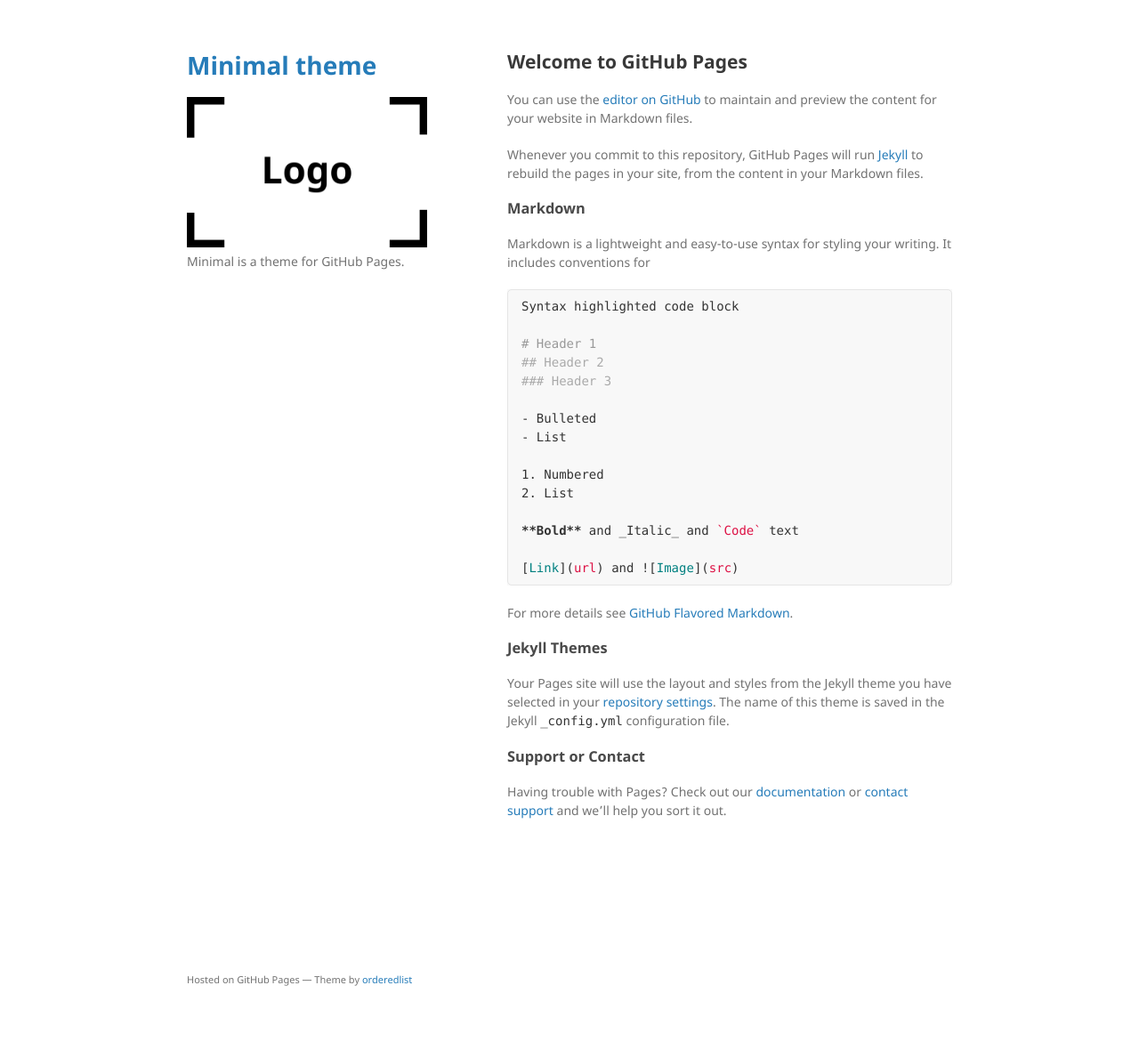
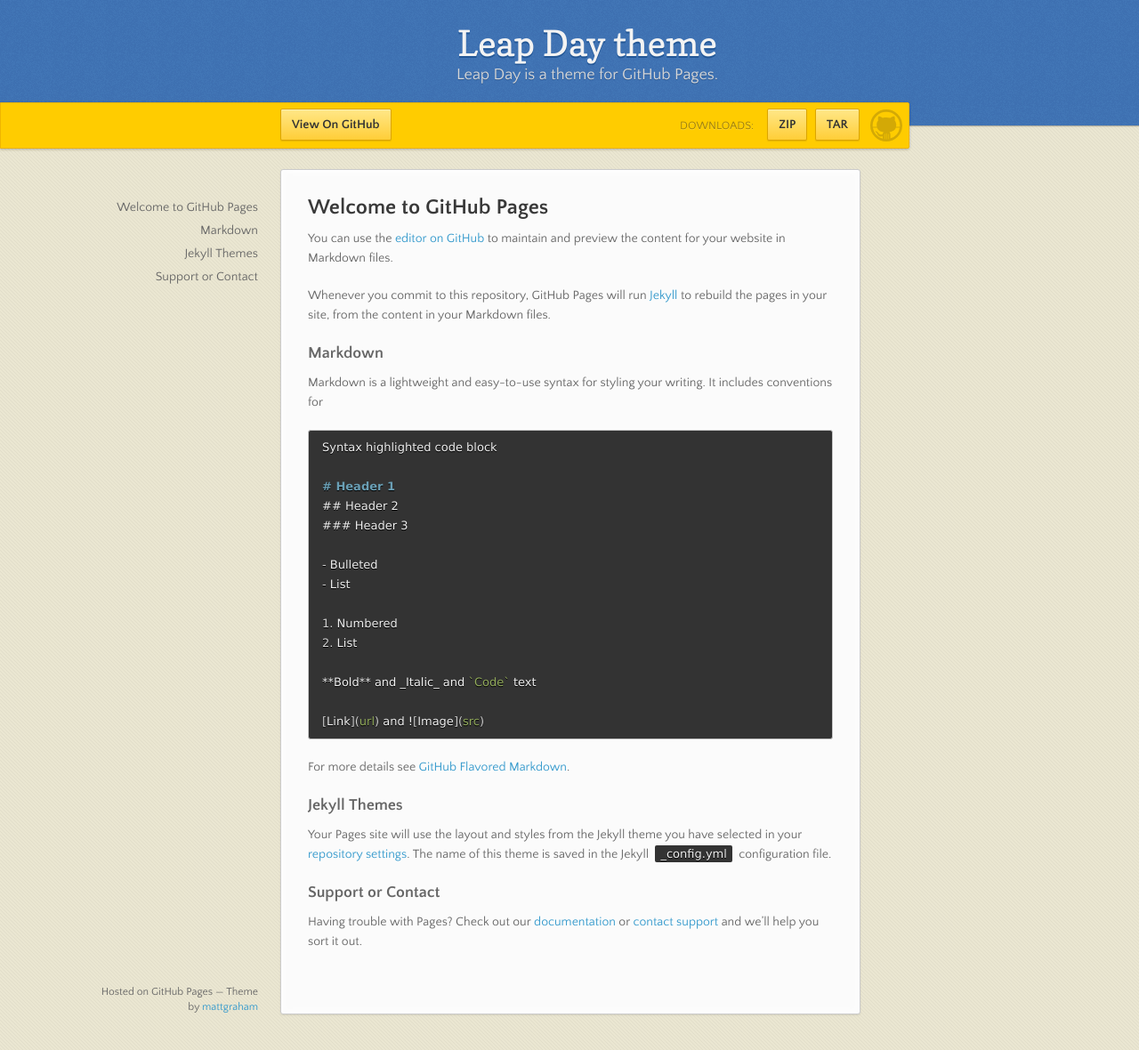
Before and after one commit to blazelisheng/blazelisheng.github.io, a Jekyll site: the page built from blazelisheng.github.io/index.md, in a window 1280 px wide and 1180 px high. Shown: the whole window at 89% size. Built offline with Jekyll 4.4.1, drawn with Linux system fonts in a browser that asks for light colours; our own code applies the rules of GitHub Pages for plain Markdown files.

Commit message:
Add files via upload

```diff
--- a/_config.yml
+++ b/_config.yml
@@ -1,6 +1,5 @@
-title: Minimal theme
-logo: /assets/img/logo.png
-description: Minimal is a theme for GitHub Pages.
-show_downloads: false
+title: Leap Day theme
+description: Leap Day is a theme for GitHub Pages.
+show_downloads: true
 google_analytics:
-theme: jekyll-theme-minimal
+theme: jekyll-theme-leap-day
--- a/_layouts/default.html
+++ b/_layouts/default.html
@@ -1,58 +1,63 @@
-<!DOCTYPE html>
+<!doctype html>
 <html lang="{{ site.lang | default: "en-US" }}">
   <head>
-    <meta charset="UTF-8">
+    <meta charset="utf-8">
     <meta http-equiv="X-UA-Compatible" content="IE=edge">
-    <meta name="viewport" content="width=device-width, initial-scale=1">
 
 {% seo %}
-    <link rel="stylesheet" href="{{ "/assets/css/style.css?v=" | append: site.github.build_revision | relative_url }}">
+    <link rel="stylesheet" href="{{ '/assets/css/style.css?v=' | append: site.github.build_revision | relative_url }}">
+    <script src="https://code.jquery.com/jquery-3.3.0.min.js" integrity="sha256-RTQy8VOmNlT6b2PIRur37p6JEBZUE7o8wPgMvu18MC4=" crossorigin="anonymous"></script>
+    <script src="{{ '/assets/js/main.js' | relative_url }}"></script>
     <!--[if lt IE 9]>
-    <script src="//cdnjs.cloudflare.com/ajax/libs/html5shiv/3.7.3/html5shiv.min.js"></script>
+      <script src="https://cdnjs.cloudflare.com/ajax/libs/html5shiv/3.7.3/html5shiv.min.js" integrity="sha256-3Jy/GbSLrg0o9y5Z5n1uw0qxZECH7C6OQpVBgNFYa0g=" crossorigin="anonymous"></script>
     <![endif]-->
+    <meta name="viewport" content="width=device-width, initial-scale=1, user-scalable=no">
+
   </head>
   <body>
+
+      <header>
+        <h1>{{ site.title | default: site.github.repository_name }}</h1>
+        <p>{{ site.description | default: site.github.project_tagline }}</p>
+      </header>
+
+      <div id="banner">
+        <span id="logo"></span>
+
+        <a href="{{ site.github.repository_url }}" class="button fork"><strong>View On GitHub</strong></a>
+        {% if site.show_downloads %}
+          <div class="downloads">
+            <span>Downloads:</span>
+            <ul>
+              <li><a href="{{ site.github.zip_url }}" class="button">ZIP</a></li>
+              <li><a href="{{ site.github.tar_url }}" class="button">TAR</a></li>
+            </ul>
+          </div>
+        {% endif %}
+      </div><!-- end banner -->
+
     <div class="wrapper">
-      <header>
-        <h1><a href="{{ "/" | absolute_url }}">{{ site.title | default: site.github.repository_name }}</a></h1>
-
-        {% if site.logo %}
-          <img src="{{site.logo | relative_url}}" alt="Logo" />
-        {% endif %}
-
-        <p>{{ site.description | default: site.github.project_tagline }}</p>
-
-
-
-
-
-        {% if site.show_downloads %}
-        <ul class="downloads">
-          <li><a href="{{ site.github.zip_url }}">Download <strong>ZIP File</strong></a></li>
-          <li><a href="{{ site.github.tar_url }}">Download <strong>TAR Ball</strong></a></li>
-          <li><a href="{{ site.github.repository_url }}">View On <strong>GitHub</strong></a></li>
-        </ul>
-        {% endif %}
-      </header>
+      <nav>
+        <ul></ul>
+      </nav>
       <section>
-
         {{ content }}
 
       </section>
       <footer>
         {% if site.github.is_project_page %}
-        <p>This project is maintained by <a href="{{ site.github.owner_url }}">{{ site.github.owner_name }}</a></p>
+          <p>Project maintained by <a href="{{ site.github.owner_url }}">{{ site.github.owner_name }}</a></p>
         {% endif %}
-        <p><small>Hosted on GitHub Pages &mdash; Theme by <a href="https://github.com/orderedlist">orderedlist</a></small></p>
+        <p><small>Hosted on GitHub Pages &mdash; Theme by <a href="https://twitter.com/michigangraham">mattgraham</a></small></p>
       </footer>
     </div>
-    <script src="{{ "/assets/js/scale.fix.js" | relative_url }}"></script>
+
     {% if site.google_analytics %}
       <script>
         (function(i,s,o,g,r,a,m){i['GoogleAnalyticsObject']=r;i[r]=i[r]||function(){
         (i[r].q=i[r].q||[]).push(arguments)},i[r].l=1*new Date();a=s.createElement(o),
         m=s.getElementsByTagName(o)[0];a.async=1;a.src=g;m.parentNode.insertBefore(a,m)
-      })(window,document,'script','https://www.google-analytics.com/analytics.js','ga');
+        })(window,document,'script','//www.google-analytics.com/analytics.js','ga');
         ga('create', '{{ site.google_analytics }}', 'auto');
         ga('send', 'pageview');
       </script>
--- a/_sass/fonts.scss
+++ b/_sass/fonts.scss
@@ -1,55 +1,55 @@
+
 @font-face {
-  font-family: 'Noto Sans';
-  font-weight: 400;
-  font-style: normal;
-  src: url('../fonts/Noto-Sans-regular/Noto-Sans-regular.eot');
-  src: url('../fonts/Noto-Sans-regular/Noto-Sans-regular.eot?#iefix') format('embedded-opentype'),
-       local('Noto Sans'),
-       local('Noto-Sans-regular'),
-       url('../fonts/Noto-Sans-regular/Noto-Sans-regular.woff2') format('woff2'),
-       url('../fonts/Noto-Sans-regular/Noto-Sans-regular.woff') format('woff'),
-       url('../fonts/Noto-Sans-regular/Noto-Sans-regular.ttf') format('truetype'),
-       url('../fonts/Noto-Sans-regular/Noto-Sans-regular.svg#NotoSans') format('svg');
+    font-family: 'Quattrocento Sans';
+    src: url('../fonts/quattrocentosans-bold-webfont.eot');
+    src: url('../fonts/quattrocentosans-bold-webfont.eot?#iefix') format('embedded-opentype'),
+         url('../fonts/quattrocentosans-bold-webfont.woff') format('woff'),
+         url('../fonts/quattrocentosans-bold-webfont.ttf') format('truetype'),
+         url('../fonts/quattrocentosans-bold-webfont.svg#QuattrocentoSansBold') format('svg');
+    font-weight: bold;
+    font-style: normal;
 }
 
 @font-face {
-  font-family: 'Noto Sans';
-  font-weight: 700;
-  font-style: normal;
-  src: url('../fonts/Noto-Sans-700/Noto-Sans-700.eot');
-  src: url('../fonts/Noto-Sans-700/Noto-Sans-700.eot?#iefix') format('embedded-opentype'),
-       local('Noto Sans Bold'),
-       local('Noto-Sans-700'),
-       url('../fonts/Noto-Sans-700/Noto-Sans-700.woff2') format('woff2'),
-       url('../fonts/Noto-Sans-700/Noto-Sans-700.woff') format('woff'),
-       url('../fonts/Noto-Sans-700/Noto-Sans-700.ttf') format('truetype'),
-       url('../fonts/Noto-Sans-700/Noto-Sans-700.svg#NotoSans') format('svg');
+    font-family: 'Quattrocento Sans';
+    src: url('../fonts/quattrocentosans-bolditalic-webfont.eot');
+    src: url('../fonts/quattrocentosans-bolditalic-webfont.eot?#iefix') format('embedded-opentype'),
+         url('../fonts/quattrocentosans-bolditalic-webfont.woff') format('woff'),
+         url('../fonts/quattrocentosans-bolditalic-webfont.ttf') format('truetype'),
+         url('../fonts/quattrocentosans-bolditalic-webfont.svg#QuattrocentoSansBoldItalic') format('svg');
+    font-weight: bold;
+    font-style: italic;
 }
 
 @font-face {
-  font-family: 'Noto Sans';
-  font-weight: 400;
-  font-style: italic;
-  src: url('../fonts/Noto-Sans-italic/Noto-Sans-italic.eot');
-  src: url('../fonts/Noto-Sans-italic/Noto-Sans-italic.eot?#iefix') format('embedded-opentype'),
-       local('Noto Sans Italic'),
-       local('Noto-Sans-italic'),
-       url('../fonts/Noto-Sans-italic/Noto-Sans-italic.woff2') format('woff2'),
-       url('../fonts/Noto-Sans-italic/Noto-Sans-italic.woff') format('woff'),
-       url('../fonts/Noto-Sans-italic/Noto-Sans-italic.ttf') format('truetype'),
-       url('../fonts/Noto-Sans-italic/Noto-Sans-italic.svg#NotoSans') format('svg');
+    font-family: 'Quattrocento Sans';
+    src: url('../fonts/quattrocentosans-italic-webfont.eot');
+    src: url('../fonts/quattrocentosans-italic-webfont.eot?#iefix') format('embedded-opentype'),
+         url('../fonts/quattrocentosans-italic-webfont.woff') format('woff'),
+         url('../fonts/quattrocentosans-italic-webfont.ttf') format('truetype'),
+         url('../fonts/quattrocentosans-italic-webfont.svg#QuattrocentoSansItalic') format('svg');
+    font-weight: normal;
+    font-style: italic;
 }
 
 @font-face {
-  font-family: 'Noto Sans';
-  font-weight: 700;
-  font-style: italic;
-  src: url('../fonts/Noto-Sans-700italic/Noto-Sans-700italic.eot');
-  src: url('../fonts/Noto-Sans-700italic/Noto-Sans-700italic.eot?#iefix') format('embedded-opentype'),
-       local('Noto Sans Bold Italic'),
-       local('Noto-Sans-700italic'),
-       url('../fonts/Noto-Sans-700italic/Noto-Sans-700italic.woff2') format('woff2'),
-       url('../fonts/Noto-Sans-700italic/Noto-Sans-700italic.woff') format('woff'),
-       url('../fonts/Noto-Sans-700italic/Noto-Sans-700italic.ttf') format('truetype'),
-       url('../fonts/Noto-Sans-700italic/Noto-Sans-700italic.svg#NotoSans') format('svg');
+    font-family: 'Quattrocento Sans';
+    src: url('../fonts/quattrocentosans-regular-webfont.eot');
+    src: url('../fonts/quattrocentosans-regular-webfont.eot?#iefix') format('embedded-opentype'),
+         url('../fonts/quattrocentosans-regular-webfont.woff') format('woff'),
+         url('../fonts/quattrocentosans-regular-webfont.ttf') format('truetype'),
+         url('../fonts/quattrocentosans-regular-webfont.svg#QuattrocentoSansRegular') format('svg');
+    font-weight: normal;
+    font-style: normal;
 }
+
+@font-face {
+    font-family: 'Copse';
+    src: url('../fonts/copse-regular-webfont.eot');
+    src: url('../fonts/copse-regular-webfont.eot?#iefix') format('embedded-opentype'),
+         url('../fonts/copse-regular-webfont.woff') format('woff'),
+         url('../fonts/copse-regular-webfont.ttf') format('truetype'),
+         url('../fonts/copse-regular-webfont.svg#CopseRegular') format('svg');
+    font-weight: normal;
+    font-style: normal;
+}
--- a/assets/css/style.scss
+++ b/assets/css/style.scss
@@ -1,4 +1,4 @@
 ---
 ---
 
-@import "jekyll-theme-minimal";
+@import 'jekyll-theme-leap-day';
```
Also changed, not shown: docs/CONTRIBUTING.md (+11 -11 lines), docs/SUPPORT.md (+2 -2 lines), README.md, thumbnail.png, 2 other files. Lines whose indentation alone changed are shown as unchanged.
